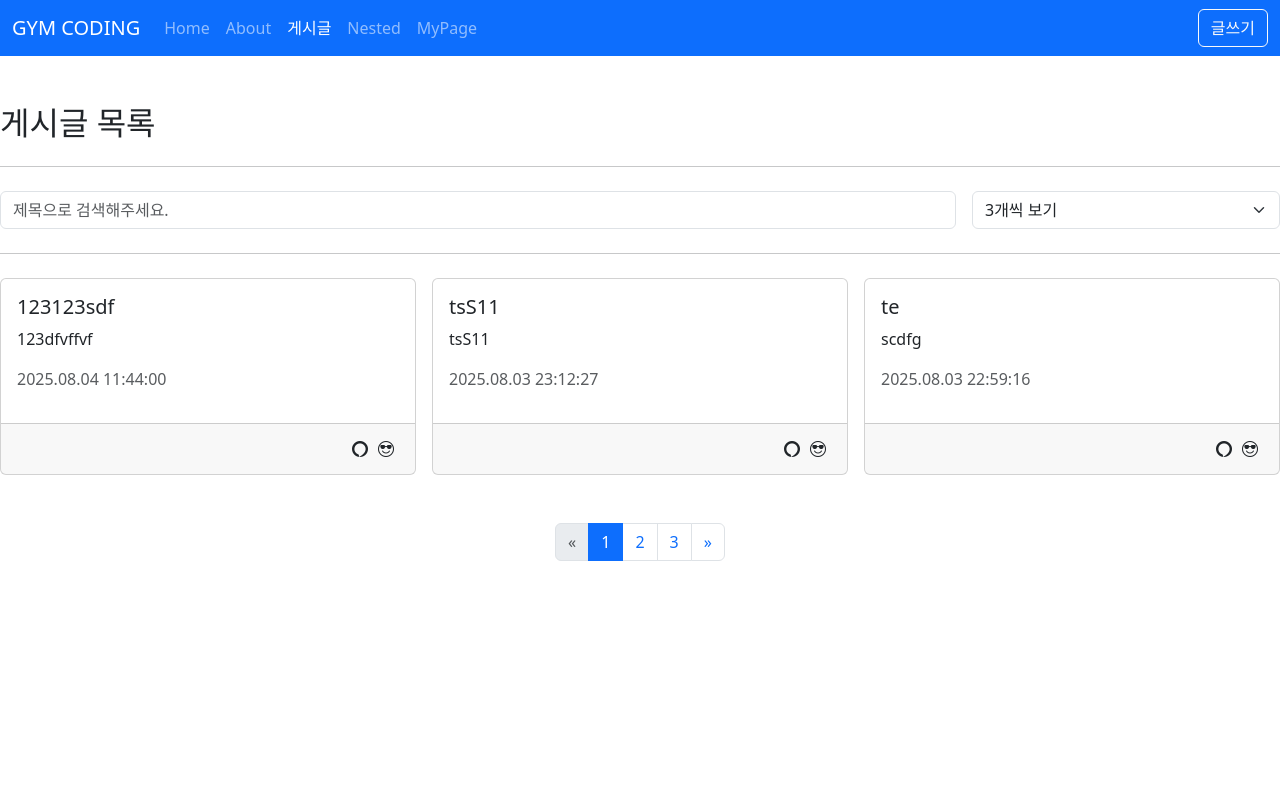
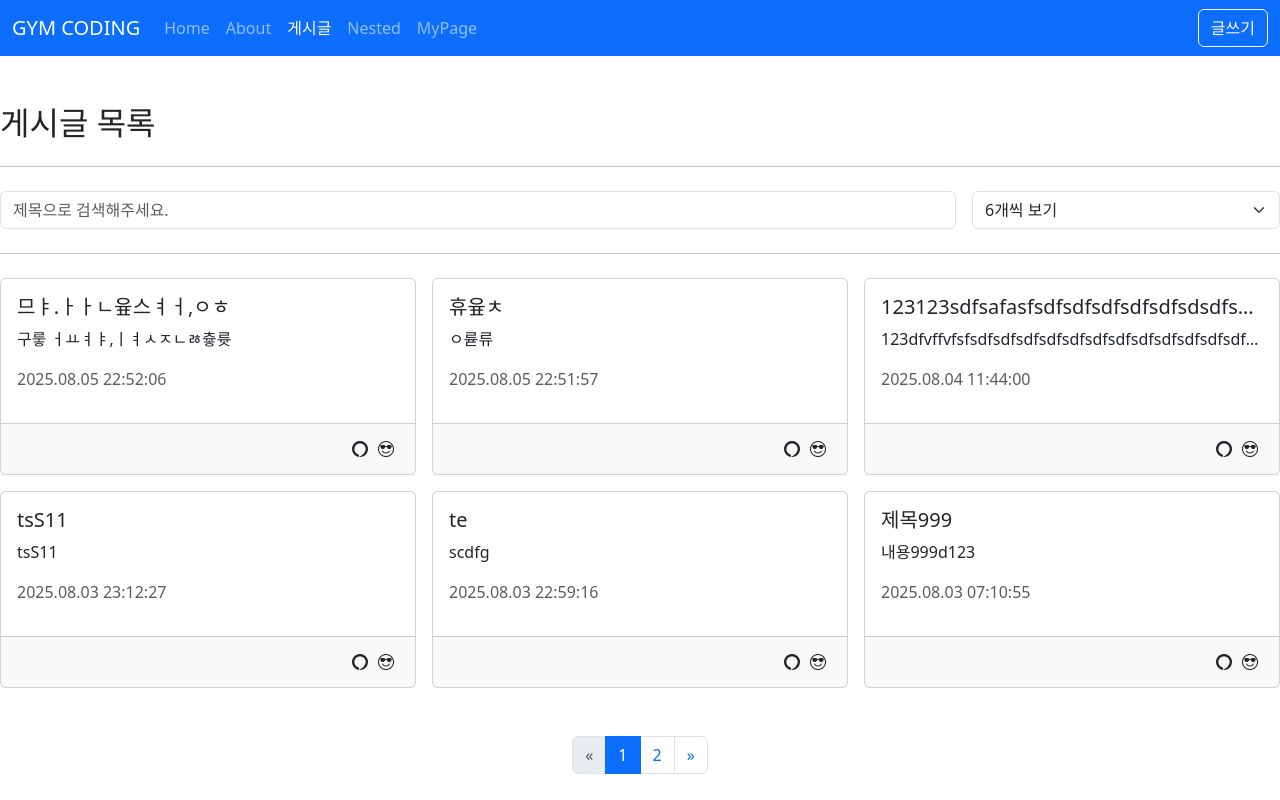
Before and after one commit to lejehwan/vue3-posts, a Vue app: page /posts in a window 1280 px wide. Built offline with nearby package versions, Linux system fonts and the light colour scheme; data requests are answered from the project's data file.

Commit message:
learn: 마무리

```diff
--- a/db.json
+++ b/db.json
@@ -37,10 +37,22 @@
       "id": 14
     },
     {
-      "title": "123123sdf",
-      "content": "123dfvffvf",
+      "title": "123123sdfsafasfsdfsdfsdfsdfsdfsdsdfsdfsdfsdfsdfsd",
+      "content": "123dfvffvfsfsdfsdfsdfsdfsdfsdfsdfsdfsdfsdfsdfsdfsdfsdfsdfsdf",
       "createdAt": 1754307840351,
       "id": 15
+    },
+    {
+      "title": "휴윺ㅊ",
+      "content": "ㅇ륟류",
+      "createdAt": 1754434317319,
+      "id": 16
+    },
+    {
+      "title": "므ㅑ.ㅏㅏㄴ윺스ㅕㅓ,ㅇㅎ",
+      "content": "구뤃 ㅓㅛㅕㅑ,ㅣㅕㅅㅈㄴㅀ츟륫",
+      "createdAt": 1754434326240,
+      "id": 17
     }
   ]
 }
--- a/src/components/posts/PostFilter.vue
+++ b/src/components/posts/PostFilter.vue
@@ -11,14 +11,10 @@
 				/>
 			</div>
 			<div class="col-3">
-				<select
-					:value="limit"
-					@input="$emit('update:limit', $event.target.value)"
-					class="form-select"
-				>
-					<option value="3">3개씩 보기</option>
+				<select :value="limit" @input="changeTitle" class="form-select">
 					<option value="6">6개씩 보기</option>
-					<option value="9">9개씩 보기</option>
+					<option value="12">12개씩 보기</option>
+					<option value="18">18개씩 보기</option>
 				</select>
 			</div>
 		</div>
@@ -30,7 +26,13 @@
 	title: String,
 	limit: Number,
 });
-defineEmits(['update:title', 'update:limit']);
+const emit = defineEmits(['update:title', 'update:limit']);
+
+const changeTitle = event => {
+	setTimeout(() => {
+		emit('update:limit', event.target.value);
+	}, 500);
+};
 </script>
 
 <style lang="scss" scoped></style>
--- a/src/components/posts/PostItem.vue
+++ b/src/components/posts/PostItem.vue
@@ -1,7 +1,7 @@
 <template>
 	<AppCard>
-		<h5 class="card-title">{{ title }}</h5>
-		<p class="card-text">{{ content }}</p>
+		<h5 class="card-title text-truncate">{{ title }}</h5>
+		<p class="card-text text-truncate">{{ content }}</p>
 		<p class="text-muted">{{ createdDate }}</p>
 		<template #footer>
 			<div class="d-flex flex-row-reverse">
--- a/src/layouts/TheHeader.vue
+++ b/src/layouts/TheHeader.vue
@@ -3,7 +3,7 @@
 		<header>
 			<nav class="navbar navbar-expand-sm navbar-dark bg-primary">
 				<div class="container-fluid">
-					<a class="navbar-brand" href="#">GYM CODING</a>
+					<RouterLink class="navbar-brand" to="/">GYM CODING</RouterLink>
 					<button
 						class="navbar-toggler"
 						type="button"
--- a/src/views/posts/PostListView.vue
+++ b/src/views/posts/PostListView.vue
@@ -2,7 +2,11 @@
 	<div>
 		<h2>게시글 목록</h2>
 		<hr class="my-4" />
-		<PostFilter v-model:title="params.title_like" v-model:limit="params._limit">
+		<PostFilter
+			v-model:title="params.title_like"
+			:limit="params._limit"
+			@update:limit="changeLimit"
+		>
 		</PostFilter>
 		<hr class="my-4" />
 
@@ -10,8 +14,12 @@
 
 		<AppError v-else-if="error" :message="error.message"></AppError>
 
+		<template v-else-if="!isExist">
+			<p class="text-center py-5 text-muted">No Result</p>
+		</template>
+
 		<template v-else>
-			<AppGrid :items="posts" col-class="col-4">
+			<AppGrid :items="posts" col-class="col-12 col-md-6 col-lg-4">
 				<template v-slot="{ item }">
 					<PostItem
 						:title="item.title"
@@ -68,15 +76,24 @@
 	_sort: 'createdAt',
 	_order: 'desc',
 	_page: 1,
-	_limit: 3,
+	_limit: 6,
 	title_like: '',
 });
+
+const changeLimit = value => {
+	params.value._limit = value;
+	params.value._page = 1;
+};
+
 const {
 	response,
 	data: posts,
 	error,
 	loading,
 } = useAxios('/posts', { params });
+
+const isExist = computed(() => posts.value && posts.value.length > 0);
+
 const totalCount = computed(() => response.value.headers['x-total-count']);
 const pageCount = computed(() =>
 	Math.ceil(totalCount.value / params.value._limit),
```
